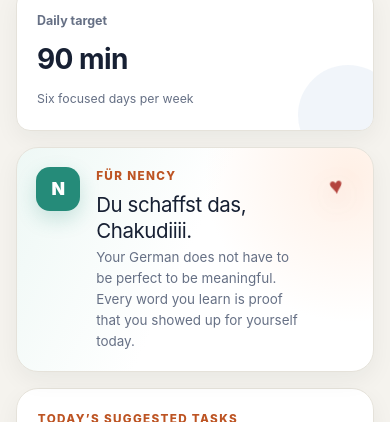
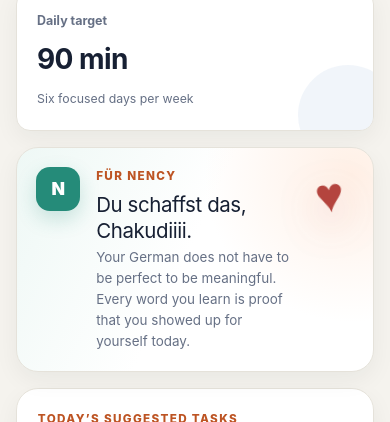
Before and after one commit to Kenil-Sutariya/german-a2, a Next.js app: page / in a window 390 px wide. Shown: the part 1415-1837 px from the top of the page. Built offline with nearby package versions, Linux system fonts and the light colour scheme.

Commit message:
Enlarge home heart accent

```diff
--- a/app/globals.css
+++ b/app/globals.css
@@ -791,8 +791,8 @@ h3 {
 
 .personal-note__heart {
   display: grid;
-  width: 52px;
-  height: 52px;
+  width: clamp(64px, 6vw, 82px);
+  height: clamp(64px, 6vw, 82px);
   place-items: center;
   border: 0;
   border-radius: 50%;
@@ -800,7 +800,7 @@ h3 {
   color: var(--danger);
   cursor: pointer;
   font-family: Georgia, serif;
-  font-size: 2.4rem;
+  font-size: clamp(3.15rem, 4.3vw, 4.45rem);
   line-height: 1;
   transition:
     color 160ms ease,
@@ -809,7 +809,7 @@ h3 {
 }
 
 .personal-note__heart span {
-  filter: drop-shadow(0 9px 14px color-mix(in srgb, var(--danger) 24%, transparent));
+  filter: drop-shadow(0 14px 20px color-mix(in srgb, var(--danger) 26%, transparent));
   transform: translateY(1px) rotate(-7deg);
 }
 
@@ -2678,18 +2678,16 @@ select {
   .personal-note {
     align-items: start;
     grid-template-columns: auto minmax(0, 1fr);
-    padding-right: 4.5rem;
+    padding-right: 5rem;
   }
 
   .personal-note__heart {
     position: absolute;
-    top: 1rem;
-    right: 1rem;
-    display: grid;
-    width: 42px;
-    height: 42px;
-    border-radius: 14px;
-    font-size: 1.45rem;
+    top: 0.85rem;
+    right: 0.8rem;
+    width: 62px;
+    height: 62px;
+    font-size: 3.05rem;
   }
 
   .personal-note__mark {
```
